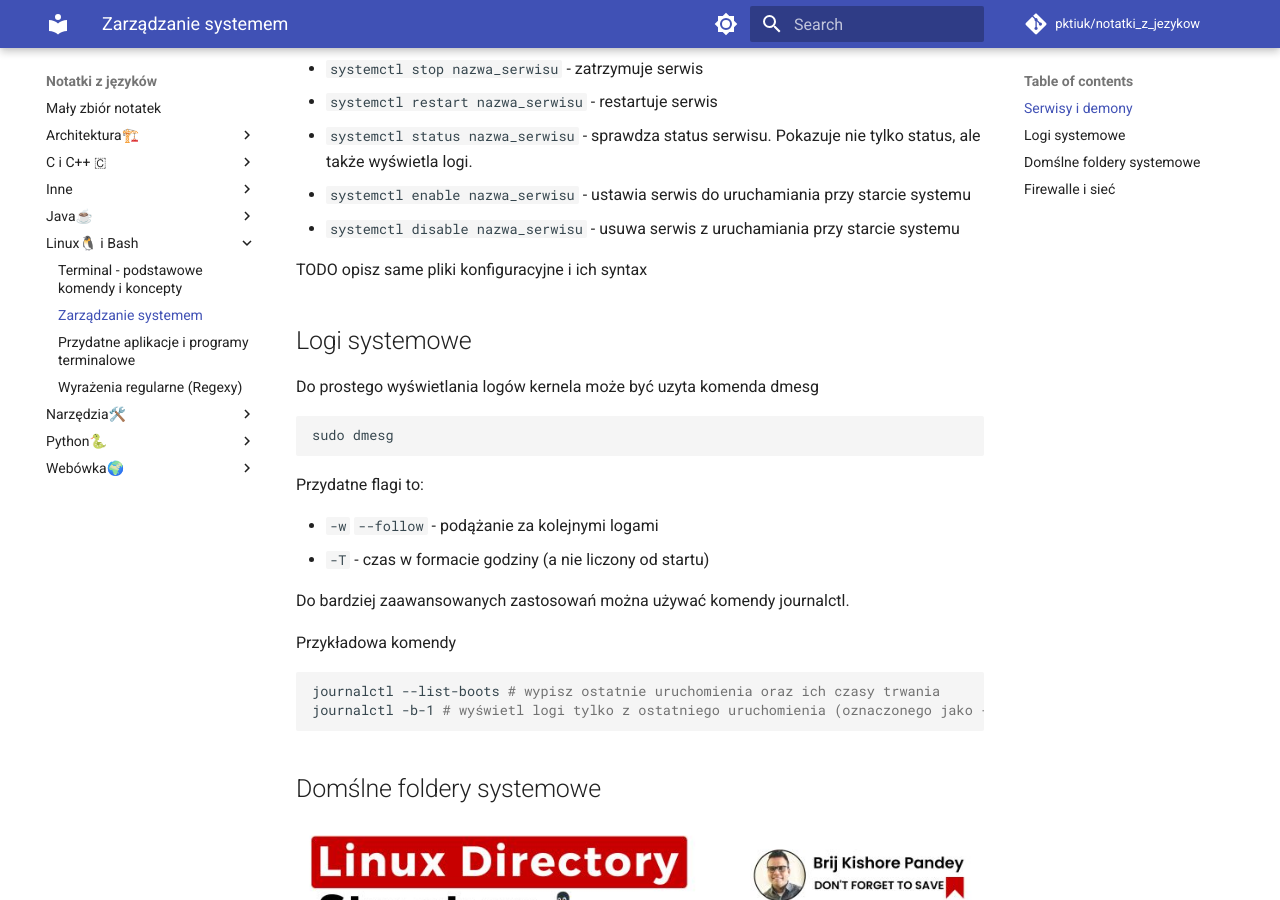
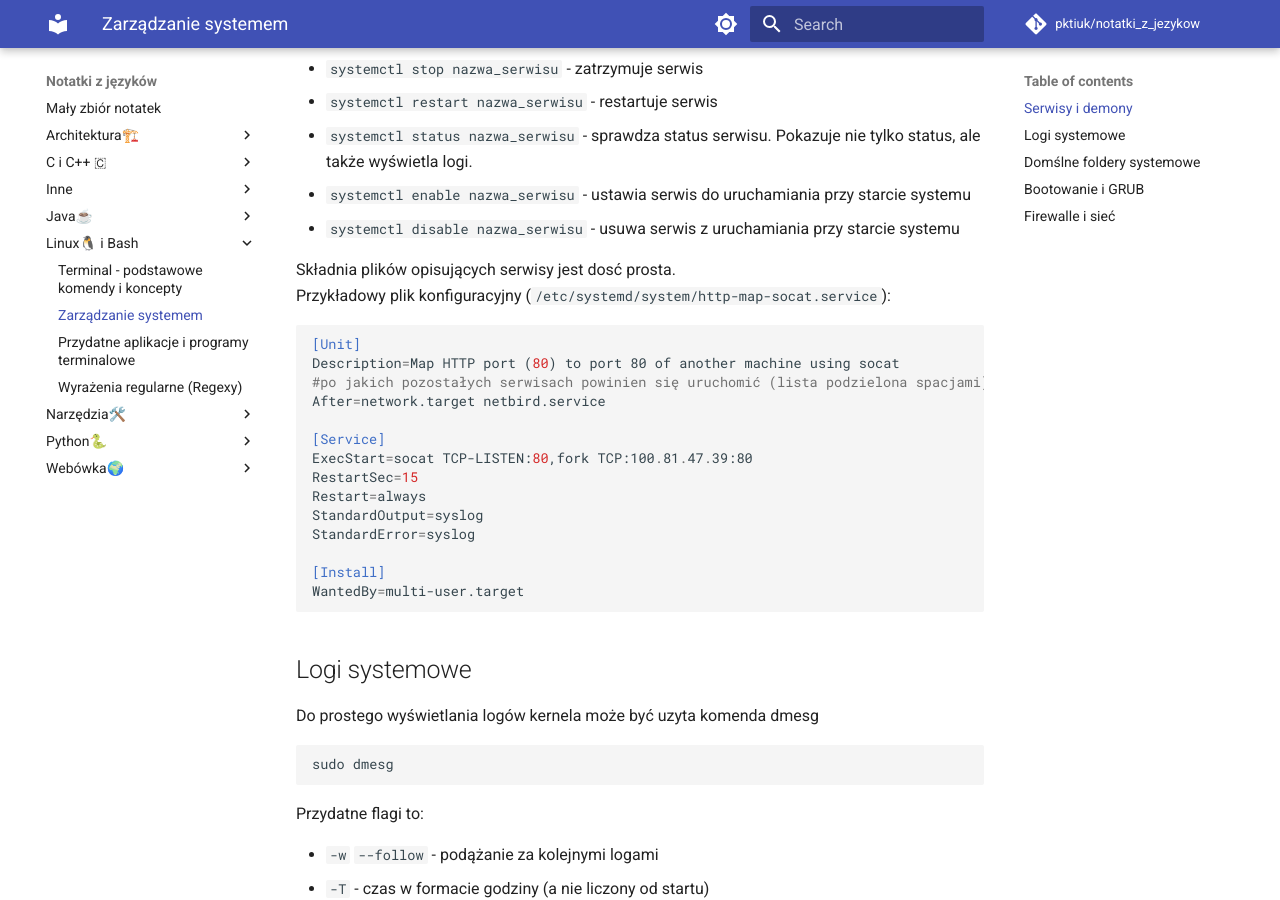
Before and after one commit to pktiuk/notatki_z_jezykow, an MkDocs documentation site: the page built from docs/Linux🐧 i Bash/o_systemie.md, in a window 1280 px wide and 900 px high, scrolled down 426 px. Built offline with MkDocs 1.6.1 and Material for MkDocs 9.7.7, drawn with Linux system fonts in a browser that asks for light colours; comment, search, counter and statistics services are not loaded; some of the changed text lies outside the part shown.

Commit message:
Systemowe serwisy i ich składnia

````diff
--- a/docs/Linux🐧 i Bash/o_systemie.md
+++ b/docs/Linux🐧 i Bash/o_systemie.md
@@ -17,7 +17,25 @@ Do zarządzania serwisami i demonami korzysta się z aplikacji `systemctl`. Poni
 - `systemctl enable nazwa_serwisu` - ustawia serwis do uruchamiania przy starcie systemu
 - `systemctl disable nazwa_serwisu` - usuwa serwis z uruchamiania przy starcie systemu
 
-TODO opisz same  pliki konfiguracyjne i ich syntax
+Składnia plików opisujących serwisy jest dosć prosta.
+Przykładowy plik konfiguracyjny (`/etc/systemd/system/http-map-socat.service`):
+
+```toml
+[Unit]
+Description=Map HTTP port (80) to port 80 of another machine using socat
+#po jakich pozostałych serwisach powinien się uruchomić (lista podzielona spacjami)
+After=network.target netbird.service
+
+[Service]
+ExecStart=socat TCP-LISTEN:80,fork TCP:100.81.47.39:80
+RestartSec=15
+Restart=always
+StandardOutput=syslog
+StandardError=syslog
+
+[Install]
+WantedBy=multi-user.target
+```
 
 ## Logi systemowe
 
@@ -52,6 +70,12 @@ TODO opisz te najważniejsze dla mnie
 - `/tmp`
 - `/`
 
+## Bootowanie i GRUB
+
+Podczas bootowania GRUB wybiera wpis opisujący obecną konfigurację (czyli np jaki kernel użyć z jakimi flagami etc.). Jego konfigurację można znaleźć w pliku `/boot/grub2/grub.cfg` jednak jego edycja jest niezalecana.
+
+
+
 ## Firewalle i sieć
 
 TODO
````
